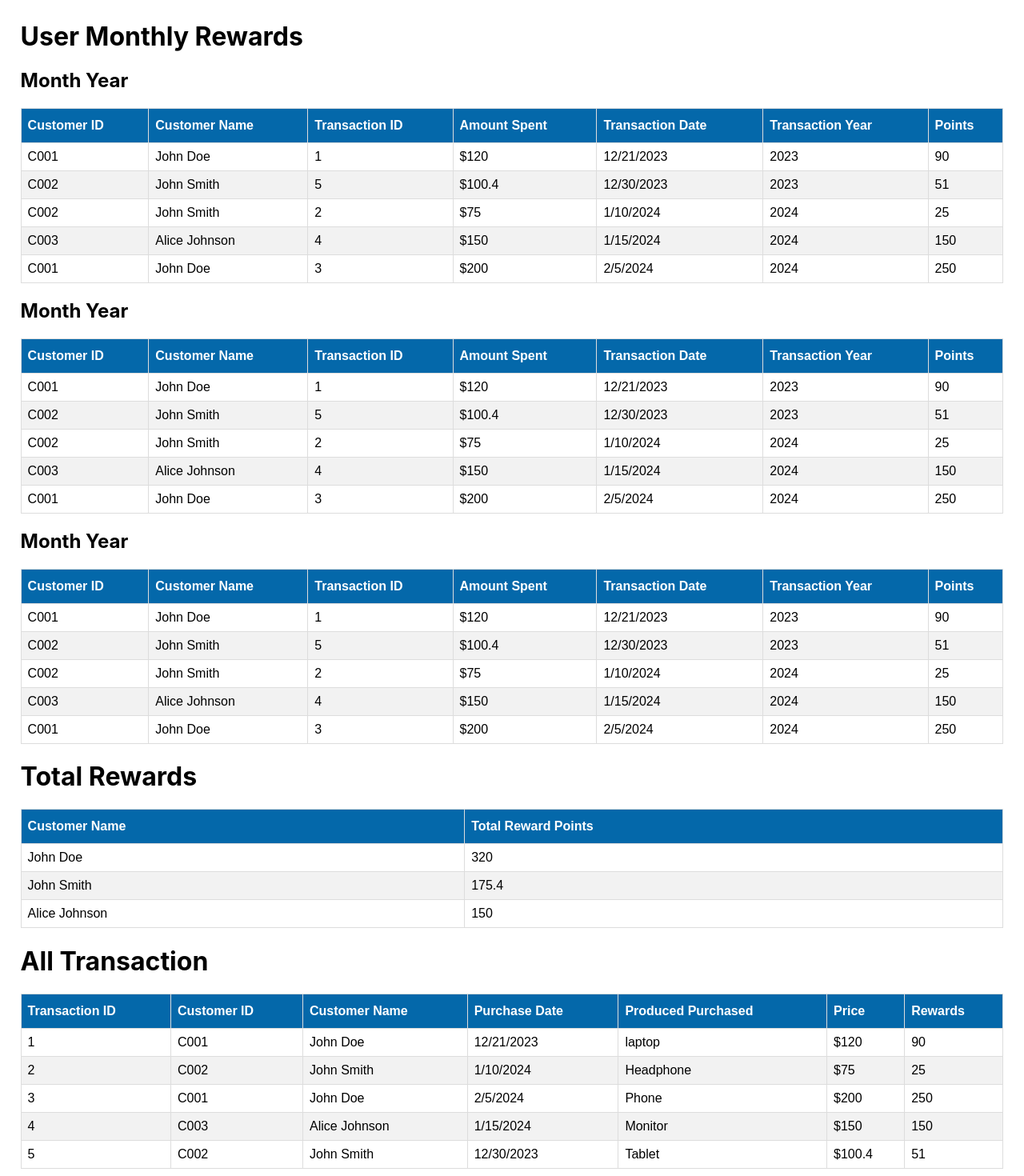
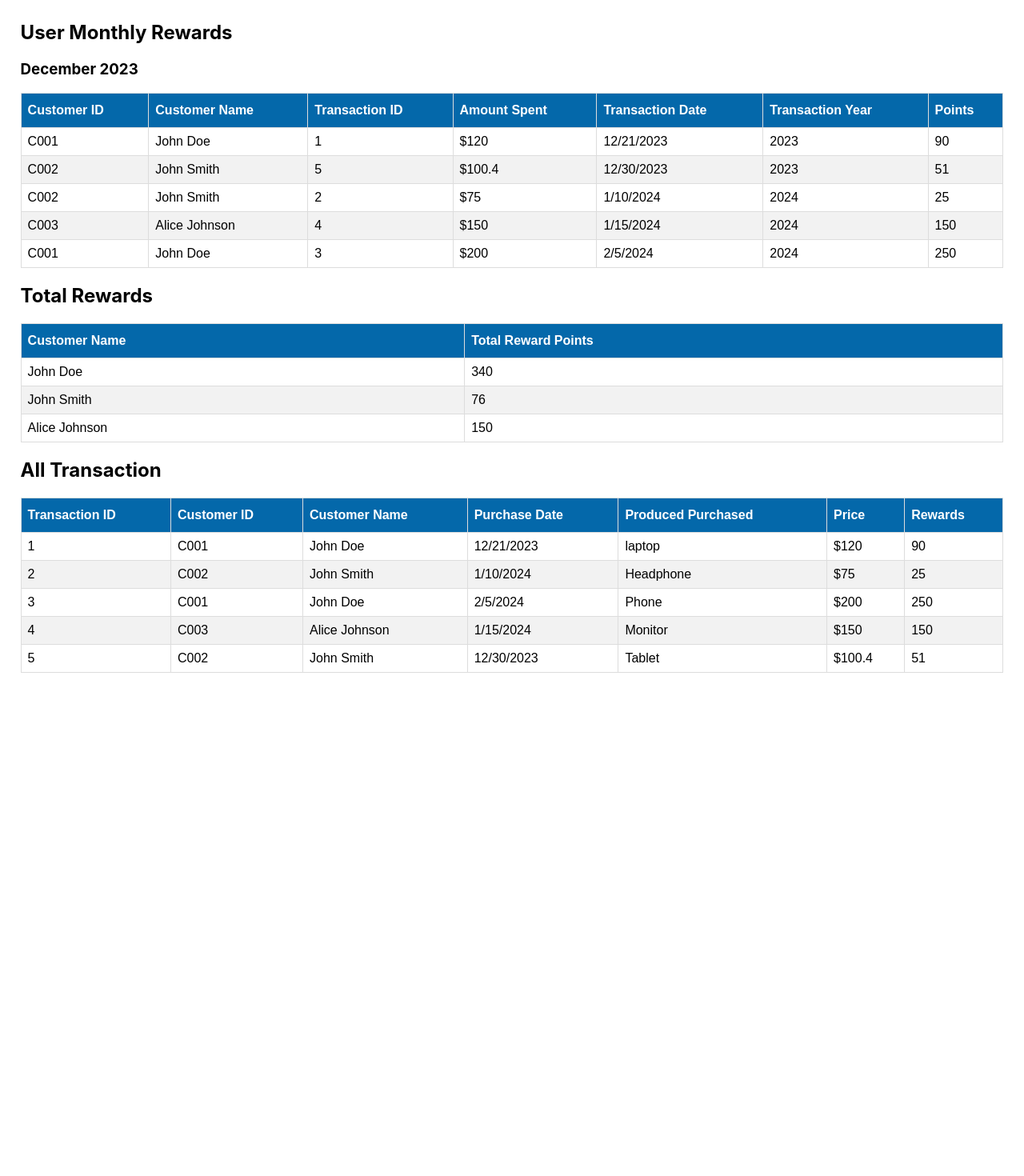
Before and after one commit to gangesh85/infosys, a React (Create React App) app: page / in a window 1280 px wide. Shown: the top 1470 px of the page at 80% size. After the commit the page ends 866 px from the top, so only its background shows below. Built offline with nearby package versions, Linux system fonts and the light colour scheme; data requests are answered from the project's data file.

Commit message:
first commit

```diff
--- a/src/components/DataFilter.js
+++ b/src/components/DataFilter.js
@@ -1,24 +1,23 @@
-import { useState, useEffect, useContext } from "react";
+import { useContext } from "react";
 import { userDataContext } from "../App";
 
 export function DataFilter() {
   const userData = useContext(userDataContext);
-  const [uniqueData, setUniqueData] = useState([]);
 
-  useEffect(() => {
-    const aggregatedData = {};
+  const result = userData.reduce((acc, obj) => {
+    if (!acc[obj.customerName]) {
+      acc[obj.customerName] = { customerName: obj.customerName, price: 0 };
+    }
+    acc[obj.customerName].price += Math.round(
+      obj.price > 100
+        ? (obj.price - 100) * 2 + 50
+        : obj.price > 50
+        ? obj.price - 50
+        : 0
+    );
+    return acc;
+  }, {});
 
-    userData.map((item) => {
-      if (aggregatedData[item.customerName]) {
-        aggregatedData[item.customerName].price += item.price
-      } else {
-        aggregatedData[item.customerName] = { ...item };
-      }
-    });
-
-    const uniqueDataArray = Object.values(aggregatedData);
-    setUniqueData(uniqueDataArray);
-  }, []);
-
-  return uniqueData;
+  const aggregatedArray = Object.values(result);
+  return aggregatedArray;
 }
--- a/src/components/Rewards.jsx
+++ b/src/components/Rewards.jsx
@@ -4,7 +4,7 @@ const Rewards = () => {
   const uniqueData = DataFilter()
   return (
     <>
-      <h1>Total Rewards</h1>
+      <h2>Total Rewards</h2>
       <table id='customers'>
         <thead>
           <tr>
@@ -16,10 +16,12 @@ const Rewards = () => {
         <tbody>
           {
             uniqueData.map((data) => {
-              return <tr key={data.transactionId}>
-                <td>{data.customerName}</td>
-                <td>{data.price}</td>
-              </tr>
+              return (
+                <tr key={data.transactionId}>
+                  <td>{data.customerName}</td>
+                  <td>{data.price}</td>
+                </tr>
+              )
             })
           }
         </tbody>
--- a/src/components/Transaction.jsx
+++ b/src/components/Transaction.jsx
@@ -8,7 +8,7 @@ const Transaction = () => {
 
     return (
         <>
-            <h1>All Transaction</h1>
+            <h2>All Transaction</h2>
             <table id='customers'>
                 <thead>
                     <tr>
--- a/src/components/UserCombine.jsx
+++ b/src/components/UserCombine.jsx
@@ -1,14 +1,26 @@
 import { DateSort } from './DateSort'
 import Users from './Users'
 
+const monthName = ["January", "February", "March", "April", "May", "June", "July", "August", "September", "October", "November", "December"];
+const time = new Date("2023-12-01")
+const month = monthName[time.getMonth()]
+const year = time.getFullYear()
+
 export function UserCombine() {
+  const sortedDate = DateSort()
+
+  function filteredData(targetDate = month) {
+    sortedDate.filter(item => {
+      const itemDate = new Date(item.purchaseDate);
+      return itemDate >= targetDate;
+    });
+  }
+
 
   return (
     <>
-      <h1>User Monthly Rewards</h1>
-      <Users sortedDate={DateSort()} />
-      <Users sortedDate={DateSort()} />
-      <Users sortedDate={DateSort()} />
+      <h2>User Monthly Rewards</h2>
+      <Users sortedDate={sortedDate} month={month} year={year} />
     </>
   )
 }
--- a/src/components/Users.jsx
+++ b/src/components/Users.jsx
@@ -3,9 +3,9 @@ import { ToLocalDate } from './ToLocalDate'
 import { TransactionYear } from './TransactionYear'
 
 function Users(props) {
-  return (
+    return (
     <>
-      <h2> Month Year</h2>
+      <h3> {props.month} {props.year}</h3>
       <table id='customers'>
         <thead>
           <tr>
```
